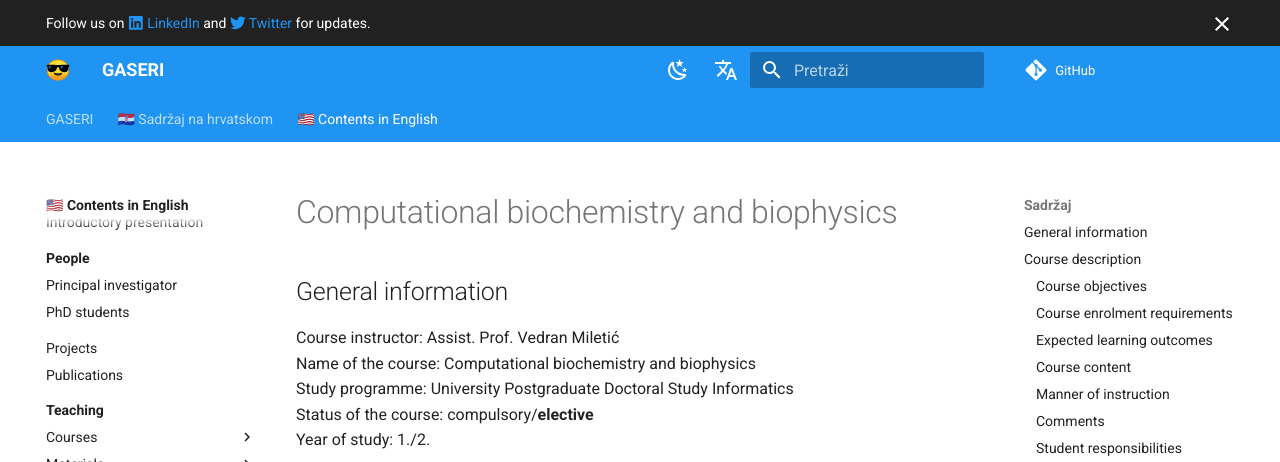
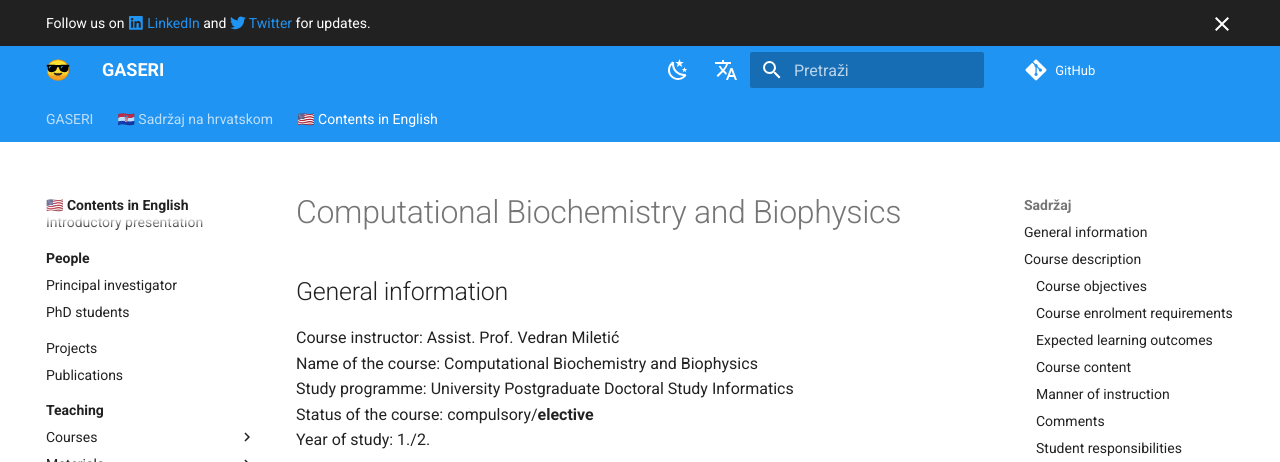
Before and after one commit to gaseri/website, an MkDocs documentation site: the page built from docs/en/teaching/programmes/revision-2022-2023/CBCBP.md, in a window 1280 px wide and 900 px high. Shown: the top 462 px of the window. Built offline with MkDocs 1.6.1 and Material for MkDocs 9.7.7, drawn with Linux system fonts in a browser that asks for light colours; comment, search, counter and statistics services are not loaded.

```diff
--- a/docs/en/teaching/programmes/revision-2022-2023/CBCBP.md
+++ b/docs/en/teaching/programmes/revision-2022-2023/CBCBP.md
@@ -1,9 +1,9 @@
-# Computational biochemistry and biophysics
+# Computational Biochemistry and Biophysics
 
 ## General information
 
 Course instructor: Assist. Prof. Vedran Miletić
-Name of the course: Computational biochemistry and biophysics
+Name of the course: Computational Biochemistry and Biophysics
 Study programme: University Postgraduate Doctoral Study Informatics
 Status of the course: compulsory/**elective**
 Year of study: 1./2.
```
Also changed, not shown: docs/en/teaching/programmes/revision-2019-2020/CO.md (+1 -1 lines), docs/en/teaching/programmes/revision-2021-2022/CO.md (+1 -1 lines).
